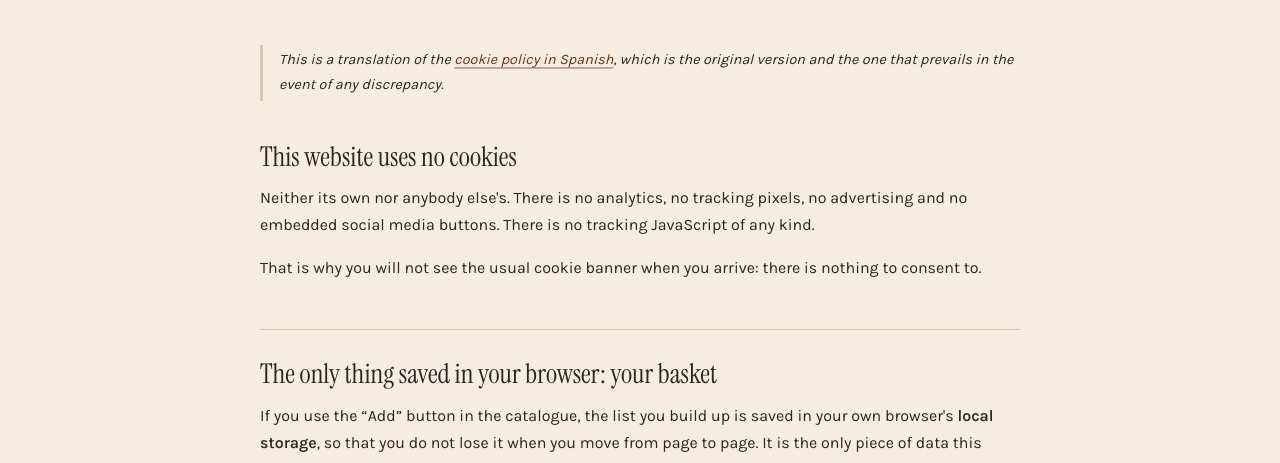
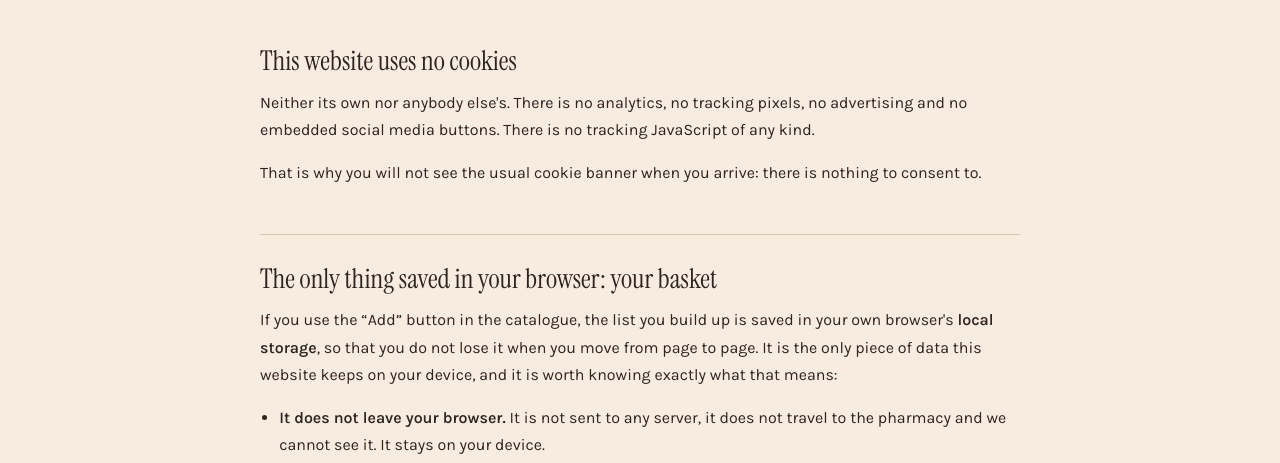
Before and after one commit to maragramonte/Farmacia-Agramonte, a plain HTML site: page en/cookies.html in a window 1280 px wide. Shown: the part 250-713 px from the top of the page. Drawn offline with Linux system fonts and the light colour scheme.

Commit message:
Legales traducidas: fuera también la nota de que prevalece el español
Tras quitar el aviso de «pendiente de revisión» quedaba, en las versiones
catalana e inglesa del aviso legal, la privacidad y las cookies, una nota
discreta: «es una traducción del original en español, que es el que
prevalece en caso de discrepancia». Se quita también, con su estilo
(.nota-traduccion en legal.css).

docs/IDIOMAS.md y docs/LA-FARMACIA.md dejan de describir esa nota. De
paso, fuera el punto de IDIOMAS.md que seguía diciendo que las legales
estaban «sin revisar» con un aviso en amarillo, que ya no existía. El de
los textos de salud de los productos se queda: eso sigue siendo cierto.

```diff
--- a/en/cookies.html
+++ b/en/cookies.html
@@ -40,14 +40,6 @@
 <main class="contenedor">
   <h1>Cookie policy</h1>
   <p class="actualizado">Last updated: November 2026</p>
-
-  <!-- La versión que prevalece es la española: en un texto legal hay que
-       decirlo, aunque la traducción sea buena. -->
-  <p class="nota-traduccion">
-    This is a translation of the
-    <a href="../cookies.html">cookie policy in Spanish</a>, which is the
-    original version and the one that prevails in the event of any discrepancy.
-  </p>
 
   <h2>This website uses no cookies</h2>
   <p>
--- a/legal.css
+++ b/legal.css
@@ -148,18 +148,6 @@ dl.ficha dd { margin: 0; }
   .horizonte { height: 22px; background-size: 180px 21px, auto; }
 }
 
-/* En las legales traducidas, cuál es la versión que prevalece. En un texto
-   legal eso no es un detalle, pero tampoco un aviso: va discreto, debajo de
-   la fecha, y sin el amarillo de lo que falta. */
-.nota-traduccion {
-  border-left: 3px solid var(--crema-3);
-  padding: .2rem 0 .2rem 1rem;
-  margin-bottom: 2.5rem;
-  font-size: .9rem;
-  font-style: italic;
-}
-.nota-traduccion a { border-bottom: 1px solid rgba(46, 36, 32, .3); }
-
 /* Dato que todavía no tenemos. Se ve a la legua para que nadie publique
    la página dándolo por bueno. */
 .pendiente {
```
Also changed, not shown: ca/aviso-legal.html (+0 -8 lines), ca/cookies.html (+0 -8 lines), ca/privacidad.html (+0 -8 lines), en/aviso-legal.html (+0 -8 lines), en/privacidad.html (+0 -8 lines), 2 other files.
